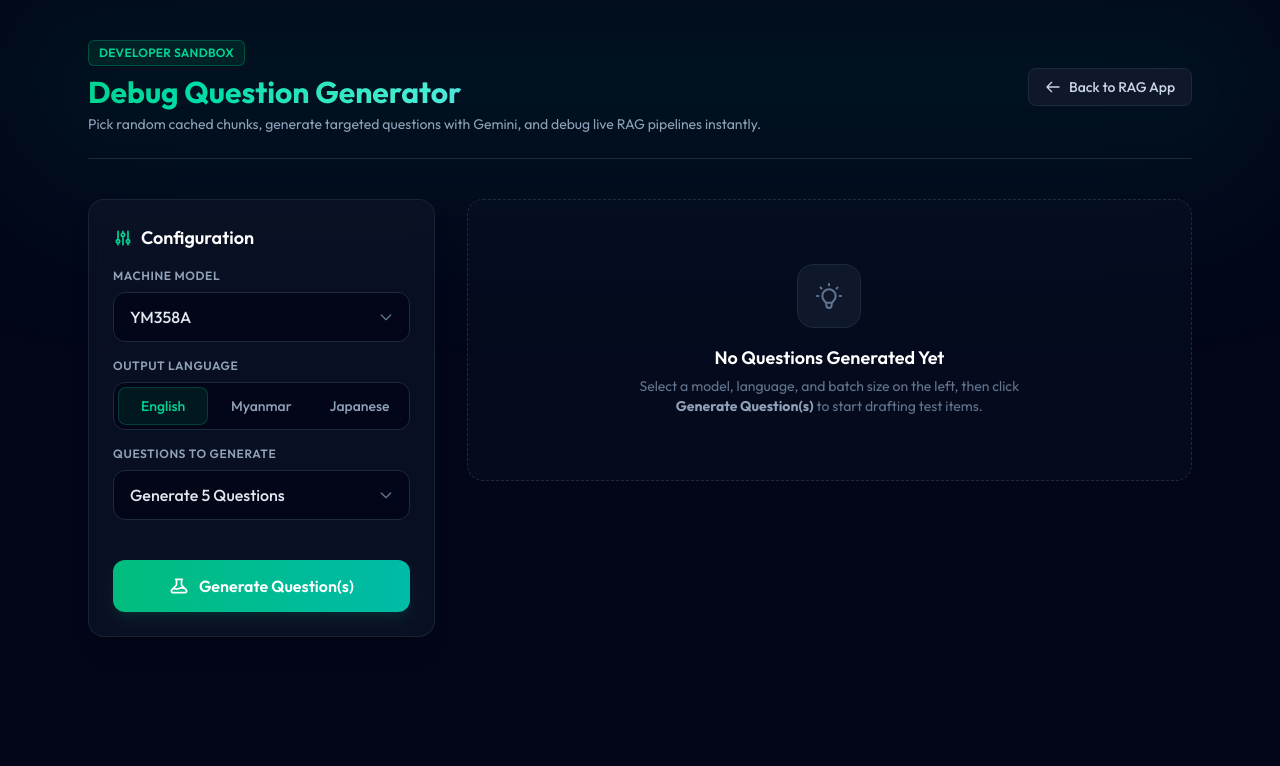
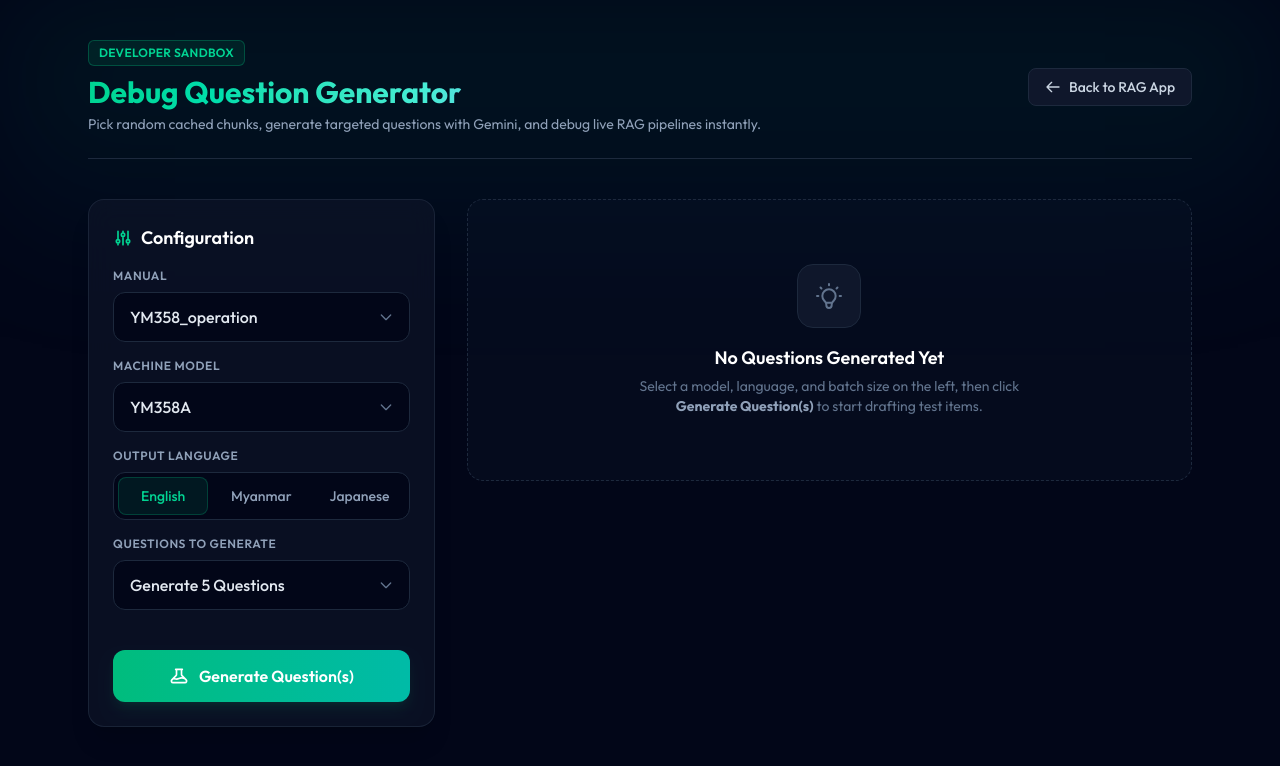
Before and after one commit to joinworkify/syspare-rag-py, a FastAPI app: page /debug-generator in a window 1280 px wide. Shown: the top 766 px of the page. Run offline with FastAPI, Linux system fonts and the light colour scheme; data that the repository does not hold is empty; parts of the project's set-up code (start-up, migrations or seed data) failed here and were passed over; some libraries are stand-ins or nearby versions.

Commit message:
fixed-generator-issues

```diff
--- a/rag_server.py
+++ b/rag_server.py
@@ -321,14 +321,14 @@ def _get_rag(manual_id: Optional[str] = None) -> MultimodalRAGPipeline:
 
 @app.on_event("startup")
 def _ensure_rag():
-    """Optionally init the default pipeline at startup (fails gracefully)."""
+    """Optionally init all pipelines at startup (fails gracefully per manual)."""
     if INIT_RAG_ON_STARTUP != "1":
-        # Keep startup fast; RAG will be initialized lazily on first query/build-cache.
         return
-    try:
-        _get_rag(DEFAULT_MANUAL_ID)
-    except Exception as e:
-        print(f"RAG not ready at startup: {e}")
+    for manual in manual_registry.list():
+        try:
+            _get_rag(manual.manual_id)
+        except Exception as e:
+            print(f"[{manual.manual_id}] RAG not ready at startup: {e}")
 
 
 # -----------------------------
--- a/templates/generator.html
+++ b/templates/generator.html
@@ -71,6 +71,24 @@
           </h2>
 
           <div class="space-y-4">
+            <!-- Manual Selector -->
+            <div>
+              <label for="manual_id" class="block text-xs font-semibold text-slate-400 tracking-wider uppercase mb-2">
+                Manual
+              </label>
+              <div class="relative">
+                <select id="manual_id"
+                  class="w-full px-4 py-3 bg-slate-950 border border-slate-800 rounded-xl focus:border-indigo-500 focus:ring-2 focus:ring-indigo-500/20 outline-none transition text-slate-200 font-medium appearance-none cursor-pointer">
+                  <option value="">Loading…</option>
+                </select>
+                <div class="absolute inset-y-0 right-4 flex items-center pointer-events-none text-slate-500">
+                  <svg class="w-4 h-4" fill="none" stroke="currentColor" viewBox="0 0 24 24">
+                    <path stroke-linecap="round" stroke-linejoin="round" stroke-width="2" d="M19 9l-7 7-7-7" />
+                  </svg>
+                </div>
+              </div>
+            </div>
+
             <!-- Model Selector -->
             <div>
               <label for="model_name" class="block text-xs font-semibold text-slate-400 tracking-wider uppercase mb-2">
@@ -368,6 +386,7 @@
       // Configuration
       var activeLang = 'en';
       var activeModel = 'ym358a.pdf';
+      var activeManualId = '';
       var lastGeneratedQuestion = '';
 
       // Batch State
@@ -383,6 +402,7 @@
       var ragSpinner = document.getElementById('rag-spinner');
       var ragIcon = document.getElementById('rag-icon');
 
+      var manualSelect = document.getElementById('manual_id');
       var modelSelect = document.getElementById('model_name');
       var langEn = document.getElementById('lang-en');
       var langMy = document.getElementById('lang-my');
@@ -412,8 +432,8 @@
       var ragImagesEmpty = document.getElementById('rag-images-empty');
       var ragChunksList = document.getElementById('rag-chunks-list');
 
-      // Setup models dynamically
-      fetchModels();
+      // Setup manuals then models dynamically
+      fetchManuals();
 
       function showStatus(msg) {
         if (!statusCard) return;
@@ -421,8 +441,28 @@
         statusText.textContent = msg;
       }
 
-      function fetchModels() {
-        fetch('/api/models')
+      function fetchManuals() {
+        fetch('/api/manuals', { headers: { 'Accept': 'application/json' } })
+          .then(function (r) { return r.json(); })
+          .then(function (data) {
+            var manuals = data.manuals || [];
+            manualSelect.innerHTML = '';
+            manuals.forEach(function (m) {
+              var opt = document.createElement('option');
+              opt.value = m.manual_id;
+              opt.textContent = m.manual_id;
+              if (m.manual_id === data.default_manual_id) opt.selected = true;
+              manualSelect.appendChild(opt);
+            });
+            activeManualId = manualSelect.value;
+            fetchModels(activeManualId);
+          })
+          .catch(function (err) { console.error('Failed to load manuals list', err); });
+      }
+
+      function fetchModels(manualId) {
+        var url = '/api/models' + (manualId ? '?manual_id=' + encodeURIComponent(manualId) : '');
+        fetch(url)
           .then(function (r) { return r.json(); })
           .then(function (data) {
             if (data.models && data.models.length) {
@@ -436,10 +476,13 @@
               activeModel = modelSelect.value;
             }
           })
-          .catch(function (err) {
-            console.error('Failed to load dynamic models list', err);
-          });
+          .catch(function (err) { console.error('Failed to load dynamic models list', err); });
       }
+
+      manualSelect.addEventListener('change', function () {
+        activeManualId = this.value;
+        fetchModels(activeManualId);
+      });
 
       // Language Switcher
       function setLanguage(lang) {
@@ -501,6 +544,7 @@
           method: 'POST',
           headers: { 'Content-Type': 'application/json' },
           body: JSON.stringify({
+            manual_id: activeManualId,
             model_name: activeModel,
             language: activeLang,
             count: parseInt(countSelect.value, 10)
@@ -583,6 +627,7 @@
           method: 'POST',
           headers: { 'Content-Type': 'application/json' },
           body: JSON.stringify({
+            manual_id: activeManualId,
             question: lastGeneratedQuestion,
             top_k_text: 5,
             top_k_img: 4,
```
Also changed, not shown: 1 other file.
